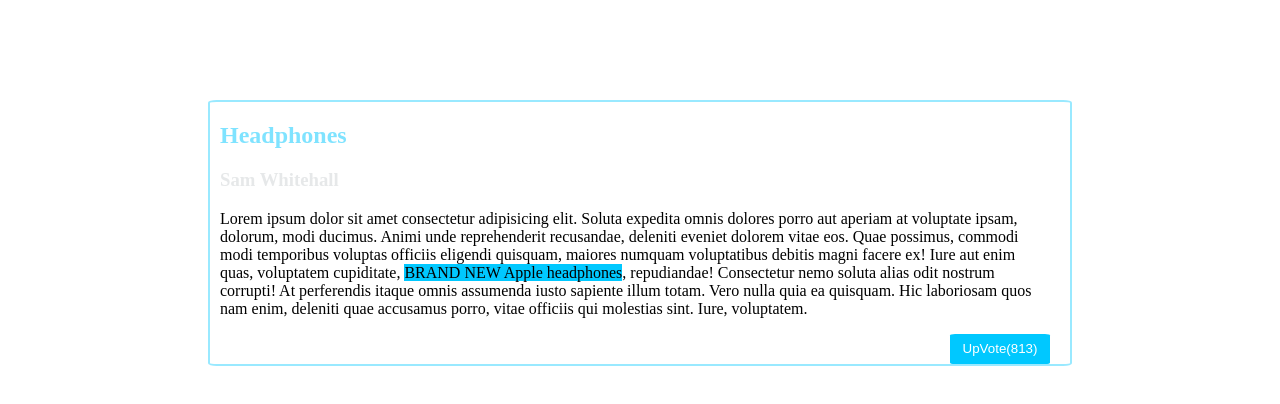
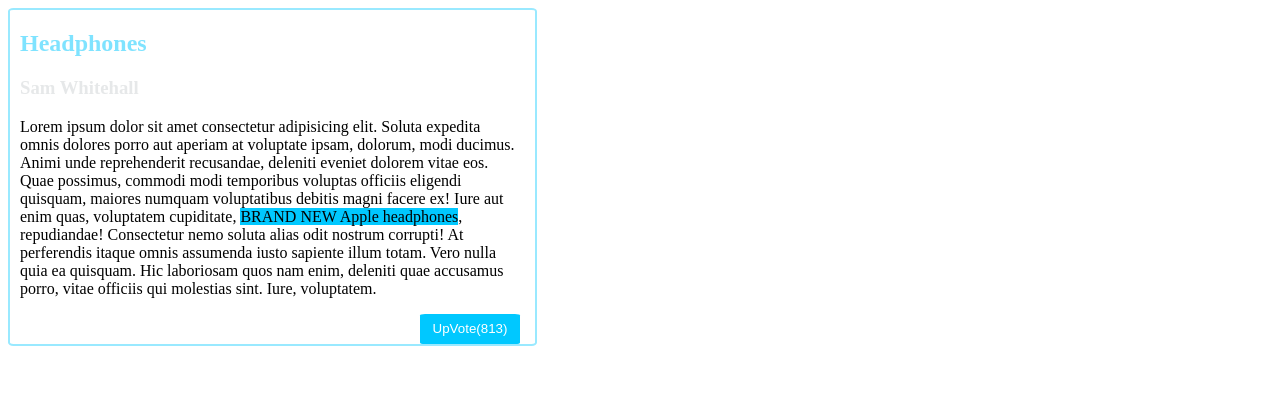
Before and after one commit to puremella/assignments, a plain HTML site: page FirstAssignment/index.html in a window 1280 px wide. Drawn offline with Linux system fonts and the light colour scheme.

Commit message:
delta changes

```diff
--- a/FirstAssignment/styles/style.css
+++ b/FirstAssignment/styles/style.css
@@ -1,9 +1,10 @@
-section {
+#container {
   display: flex;
   border: 2px solid rgba(0, 200, 255, 0.4);
   border-radius: 1%;
-  padding: 0px 20px 0px 10px;
-  margin: 100px 200px 0px 200px;
+  padding: 0px 15px 0px 10px;
+  margin-right: 10px;
+  width: 500px;
 }
 h1 {
   color: rgba(0, 200, 255, 0.5);
```
